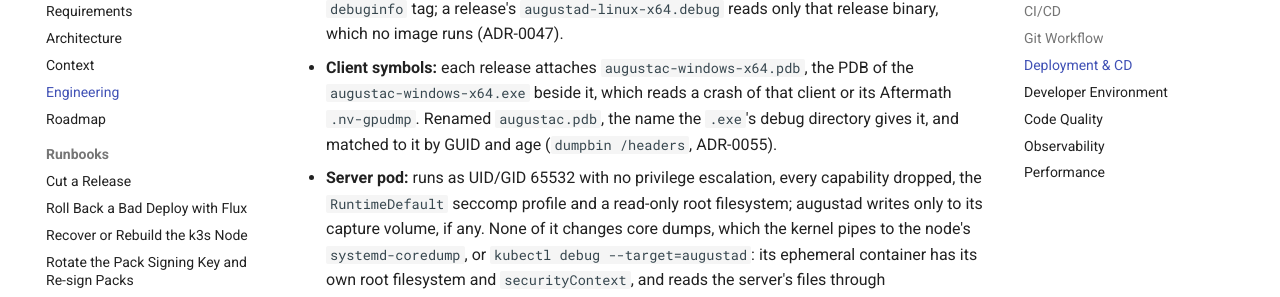
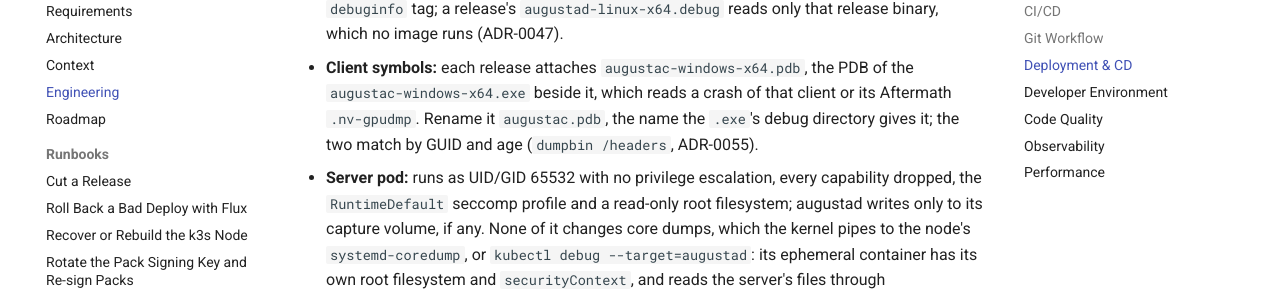
Before and after one commit to sergioffpc/augusta, an MkDocs documentation site: the page built from docs/ENGINEERING.md, in a window 1280 px wide and 900 px high, scrolled down 5486 px. Shown: the part 151-448 px from the top of the window. Built offline with MkDocs 1.6.1 and Material for MkDocs 9.7.7, drawn with Linux system fonts in a browser that asks for light colours; comment, search, counter and statistics services are not loaded.

Commit message:
docs(release): address review of augustac's PDB publishing
Say ENGINEERING.md's client-symbols step as an instruction, tag ADR-0055's
Windows commands as text, and note why the debug format is a normal variable.

Refs #471

Co-Authored-By: Claude Opus 5.5 <noreply@anthropic.com>

```diff
--- a/CMakeLists.txt
+++ b/CMakeLists.txt
@@ -42,7 +42,8 @@ if(MSVC)
   # Every configuration keeps its debug info, embedded in each object file
   # (/Z7), which sccache caches - not /Zi's PDB shared between compiles, which
   # it cannot. Every target, as on Linux: augustac's Release link gathers it
-  # into augustac.pdb, published with each release (ADR-0055).
+  # into augustac.pdb, published with each release (ADR-0055). A normal
+  # variable, not a cache one, so a -D cannot drop the published symbols.
   set(CMAKE_MSVC_DEBUG_INFORMATION_FORMAT Embedded)
 else()
   add_compile_options(-Wall -Wextra -Werror)
--- a/docs/ENGINEERING.md
+++ b/docs/ENGINEERING.md
@@ -237,8 +237,8 @@ no self-hosted GitHub Actions runner in this pipeline).
   (ADR-0047).
 - **Client symbols:** each release attaches `augustac-windows-x64.pdb`, the PDB
   of the `augustac-windows-x64.exe` beside it, which reads a crash of that
-  client or its Aftermath `.nv-gpudmp`. Renamed `augustac.pdb`, the name the
-  `.exe`'s debug directory gives it, and matched to it by GUID and age
+  client or its Aftermath `.nv-gpudmp`. Rename it `augustac.pdb`, the name the
+  `.exe`'s debug directory gives it; the two match by GUID and age
   (`dumpbin /headers`, ADR-0055).
 - **Server pod:** runs as UID/GID 65532 with no privilege escalation, every
   capability dropped, the `RuntimeDefault` seccomp profile and a read-only root
```
Also changed, not shown: docs/adr/0055-client-release-symbols.md (+2 -2 lines).
